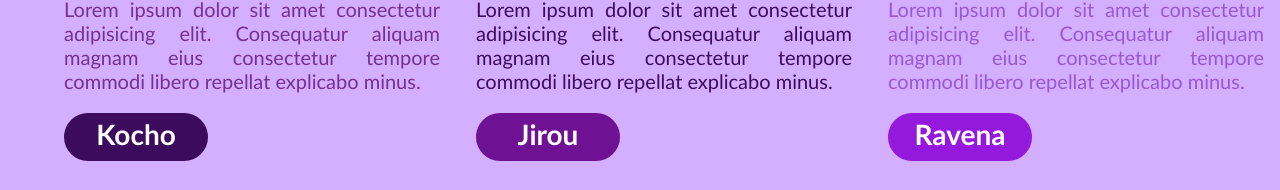
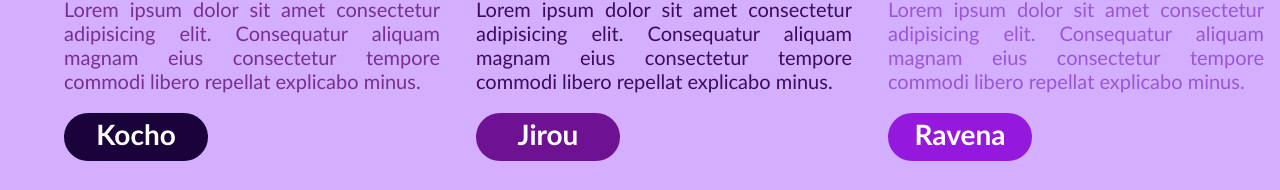
Before and after one commit to EllenVargas/Primeiro-Site, a plain HTML site: page index.html in a window 1280 px wide. In both pictures the pointer is over the link "Kocho". Shown: the part 2407-2597 px from the top of the page. Drawn offline with Linux system fonts and the light colour scheme.

Commit message:
HOVEEEEEEEEEEEER

```diff
--- a/style.css
+++ b/style.css
@@ -128,3 +128,6 @@ footer section:last-of-type p{
 footer section:first-of-type p{
     color: rgb(119, 47, 148);
 }
+footer section a:hover{
+    background-color: rgb(26, 2, 58);
+}
```
